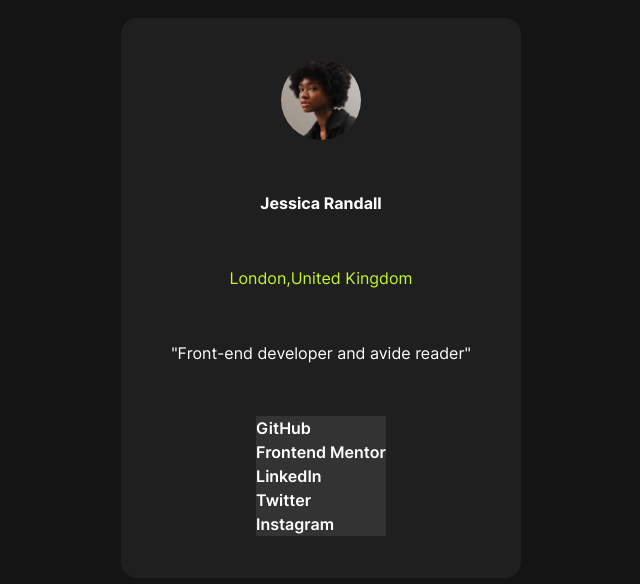
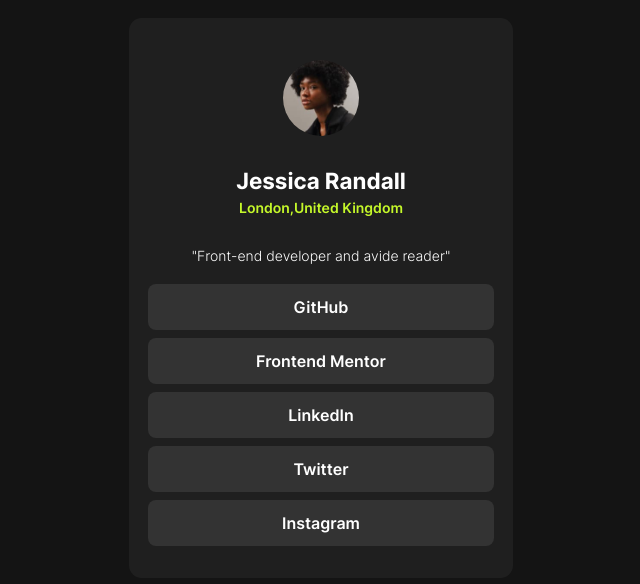
Before and after one commit to YasenYanev/social-links-profile, a website built with webpack: page src/template.html in a window 1280 px wide. Shown: the part 102-686 px from the top of the page, without its empty margins (319-959 px from the left). Built offline with nearby package versions, Linux system fonts and the light colour scheme.

Commit message:
Social links profile card completed. README file added.

```diff
--- a/src/assets/styles/main.css
+++ b/src/assets/styles/main.css
@@ -6,7 +6,7 @@
   --grey-700: hsl(0, 0%, 20%);
   --grey-800: hsl(0, 0%, 12%);
   --grey-900: hsl(0, 0%, 8%);
-  --font-size-p: 14px;
+  --font-size-p: 0.875rem;
 }
 
 @font-face {
@@ -14,9 +14,11 @@
   src: url("../fonts/Inter-VariableFont_slnt,wght.ttf");
 }
 
+/* Global styles */
 body,
 .card,
-.wrapper {
+.wrapper,
+.socials-container {
   display: flex;
   flex-direction: column;
   justify-content: center;
@@ -26,50 +28,89 @@
 body {
   height: 100vh;
   background-color: var(--grey-900);
-  font-family: "Inter";
+  font-family: "Inter", sans-serif;
   color: var(--white);
+  margin: 0;
 }
 
+/* Card styling */
 .card {
+  justify-content: space-around;
   background-color: var(--grey-800);
-  width: min(90vw, 25rem);
-  height: min(95vh, calc(50vh + 10rem));
-  border-radius: 1rem;
-  justify-content: space-around;
+  width: min(88vw, 24rem);
+  height: min(70vh, 38.5rem);
+  border-radius: 0.8rem;
 }
 
+/* Wrapper for centering and spacing content */
 .wrapper {
-  height: 85%;
+  height: 90%;
   width: 90%;
-  justify-content: space-between;
+  text-align: center;
 }
 
+.wrapper * {
+  margin: auto;
+}
+
+/* Common margin for elements */
+.profile-pic,
+.name-location-wrapper,
+.bio {
+  margin: 0.85rem auto;
+}
+
+/* Profile image styling */
 .profile-pic {
-  height: 5rem;
-  aspect-ratio: 1/1;
-  border-radius: 10rem;
+  height: 4.8rem;
+  width: 4.8rem;
+  border-radius: 50%;
+}
+
+/* Text styling */
+p {
+  font-size: var(--font-size-p);
 }
 
 .name {
   font-weight: 700;
+  font-size: 1.4rem;
+}
+
+.location,
+.btn {
+  font-weight: 600;
 }
 
 .location {
   color: var(--green);
 }
 
-.bio,
-.btn {
-  font-weight: 600;
+.bio {
+  font-weight: 300;
 }
 
-.bio {
-  font-weight: 400;
+/* Social buttons container */
+.socials-container {
+  list-style: none;
+  padding: 0;
+  height: 60%;
+  justify-content: space-between;
+  width: 100%;
 }
-.socials-container {
-  padding: 0;
-  list-style-type: none;
-}
+
+/* Button styles */
 .btn {
   background-color: var(--grey-700);
+  width: 100%;
+  height: 2.9rem;
+  border-radius: 0.5rem;
+  line-height: 2.9rem;
+  cursor: pointer;
+  transition: background-color 0.3s ease;
 }
+
+.btn:hover {
+  background-color: var(--green);
+  color: var(--grey-900);
+}
--- a/src/template.html
+++ b/src/template.html
@@ -13,8 +13,10 @@
           src="./assets/images/avatar-jessica.jpeg"
           alt="Profile picture"
         />
-        <h1 class="name">Jessica Randall</h1>
-        <h2 class="location">London,United Kingdom</h2>
+        <div class="name-location-wrapper">
+          <h1 class="name">Jessica Randall</h1>
+          <p class="location">London,United Kingdom</p>
+        </div>
         <p class="bio">"Front-end developer and avide reader"</p>
         <ol class="socials-container">
           <li class="btn">GitHub</li>
```
Also changed, not shown: README.md (added), screenshot.png (added).
